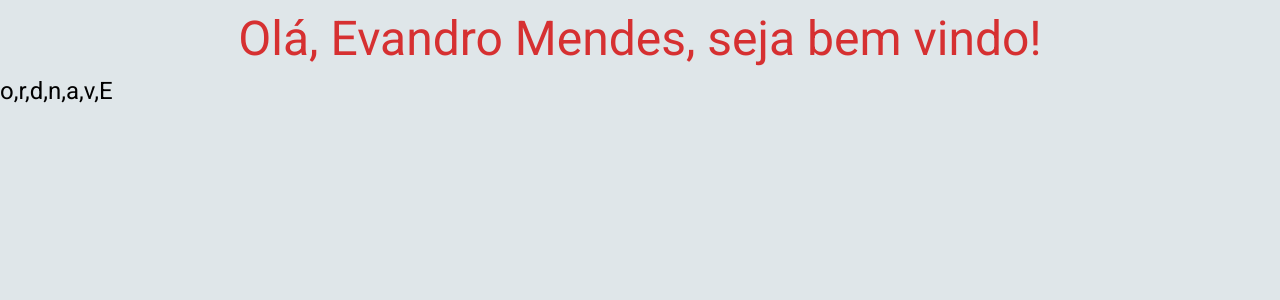
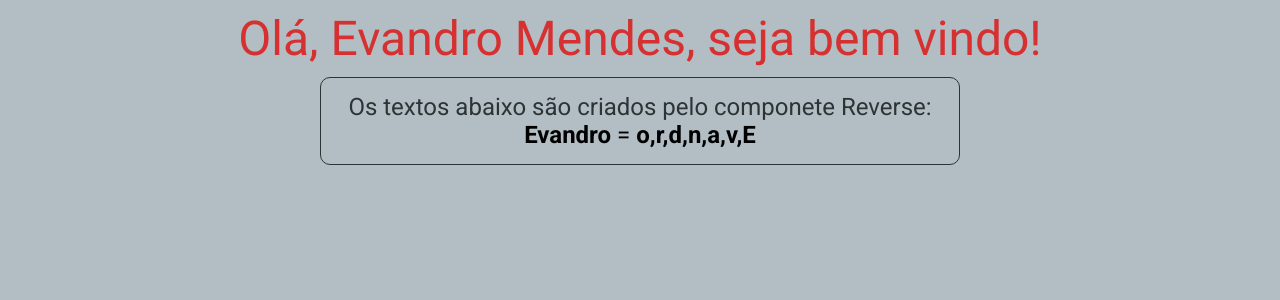
Before and after one commit to evandromendes08/ferramentas-ambiente, a React (Create React App) app in the folder meu-app/: page / in a window 1280 px wide. Shown: the top 300 px of the page. Built offline with nearby package versions, Linux system fonts and the light colour scheme; the HTML template or start-up script is replaced by a standard one.

Commit message:
Feat: Reverse e TodoList

```diff
--- a/meu-app/src/App.css
+++ b/meu-app/src/App.css
@@ -1,4 +1,17 @@
 .App{
-    background-color: #dfe6e9;
+    background-color: #b2bec3;
     height: 100%;
 }
+
+.reverse{
+    width: 50%;
+    margin: 0 auto;
+    border: 1px solid #2d3436;
+    border-radius: 10px;
+    padding: 15px;
+}
+
+.app-text{
+    color: #2d3436;
+    text-align: center;
+}
--- a/meu-app/src/App.js
+++ b/meu-app/src/App.js
@@ -1,17 +1,18 @@
 import React from 'react';
 import './App.css';
 import Welcome from './components/Welcome.js';
-import Reverse from './components/reverse.js';
+import Reverse from './components/Reverse/Reverse.js';
 
 function App() {
   return (
     <div className="App">
      <Welcome nome="Evandro" sobrenome="Mendes" />
-    {/* <Reverse texto="ola"/>
-      <Reverse texto="meu texto"/> */}
+     <div className="reverse">
+      <p className="app-text">Os textos abaixo são criados pelo componete Reverse:</p>
       <Reverse>
         Evandro
       </Reverse>
+      </div>
     </div>
   );
 }
--- /dev/null
+++ b/meu-app/src/components/Reverse/Reverse.css
@@ -0,0 +1,8 @@
+.reverse-text{
+    font-weight: bold;
+    text-align: center;
+}
+
+.reverse-text span{
+    font-weight: lighter;
+}
--- a/meu-app/src/components/reverse.js
+++ b/meu-app/src/components/Reverse/Reverse.js
@@ -1,9 +1,11 @@
+import './Reverse.css'
+
 const Reverse = (props) => {
     const reverseText = props.children.split('').reverse().join();
     console.log(reverseText);
 
     return(
-        <p>{reverseText}</p>
+        <p className="reverse-text">{props.children} <span> =  </span> {reverseText}</p>
     )
 }
 
```
Also changed, not shown: meu-app/src/components/TodoList/TodoList.css (added), meu-app/src/components/TodoList/TodoList.js (added).
